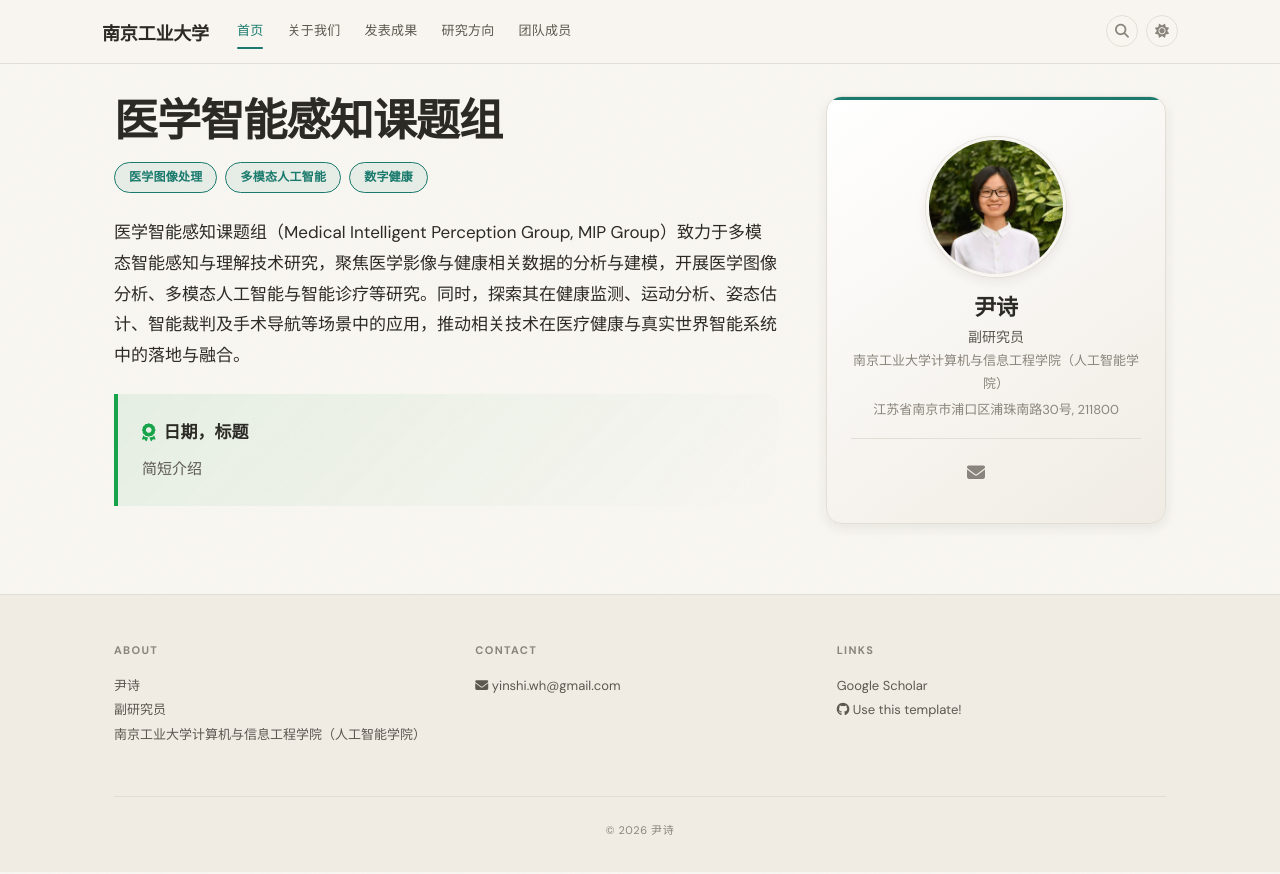
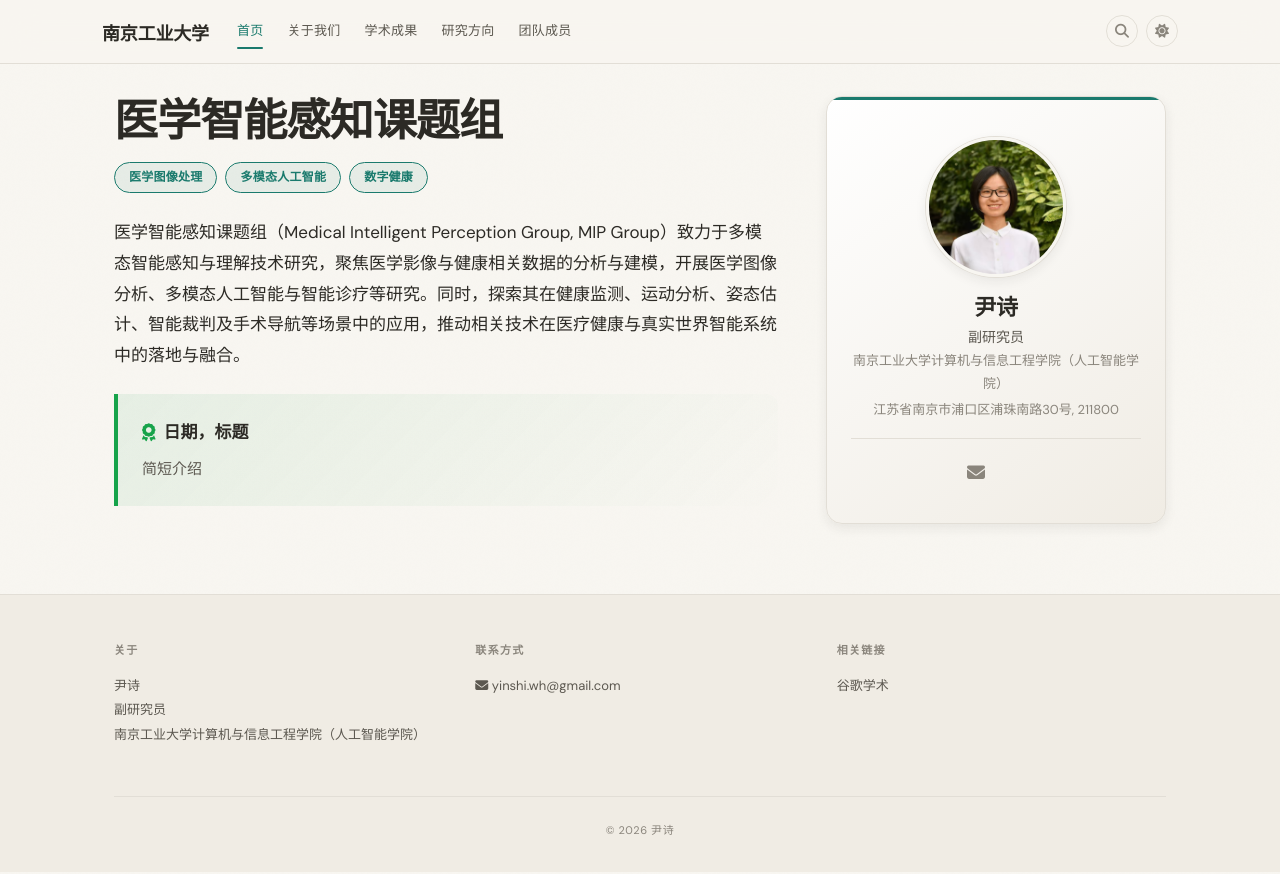
Before and after one commit to jinyanc08-lgtm/yinshi-lab, a Jekyll site: the page built from _pages/home.md, in a window 1280 px wide. Shown: the top 874 px of the page. Built offline with Jekyll 4.4.1, drawn with Linux system fonts in a browser that asks for light colours; a style sheet for code colours, icons or effects is not loaded.

Commit message:
Update website content

```diff
--- a/_config.yml
+++ b/_config.yml
@@ -43,7 +43,7 @@ nav_pages:
   - name: about
     title: 关于我们
   - name: publications
-    title: 发表成果
+    title: 学术成果
   - name: research
     title: 研究方向
   - name: team
--- a/_includes/footer.html
+++ b/_includes/footer.html
@@ -1,7 +1,7 @@
 <footer class="site-footer">
   <div class="footer-grid">
     <div>
-      <h5>About</h5>
+      <h5>关于</h5>
       <p>
         {{ site.name }}<br>
         {{ site.title }}<br>
@@ -9,18 +9,17 @@
       </p>
     </div>
     <div>
-      <h5>Contact</h5>
+      <h5>联系方式</h5>
       <p>
         <a href="mailto:{{ site.email }}"><i class="fa-solid fa-envelope"></i> {{ site.email }}</a><br>
         {% if site.links.github and site.links.github != "" %}<a href="{{ site.links.github }}"><i class="fa-brands fa-github"></i> GitHub</a><br>{% endif %}
       </p>
     </div>
     <div>
-      <h5>Links</h5>
+      <h5>相关链接</h5>
       <p>
-        {% if site.links.google_scholar and site.links.google_scholar != "" %}<a href="{{ site.links.google_scholar }}"><i class="ai ai-google-scholar"></i> Google Scholar</a><br>{% endif %}
+        {% if site.links.google_scholar and site.links.google_scholar != "" %}<a href="{{ site.links.google_scholar }}"><i class="ai ai-google-scholar"></i> 谷歌学术 </a><br>{% endif %}
         {% if site.links.researchgate and site.links.researchgate != "" %}<a href="{{ site.links.researchgate }}"><i class="ai ai-researchgate"></i> ResearchGate</a><br>{% endif %}
-        <a href="https://github.com/sbryngelson/academic-website-template"><i class="fa-brands fa-github"></i> Use this template!</a>
       </p>
     </div>
   </div>
```
